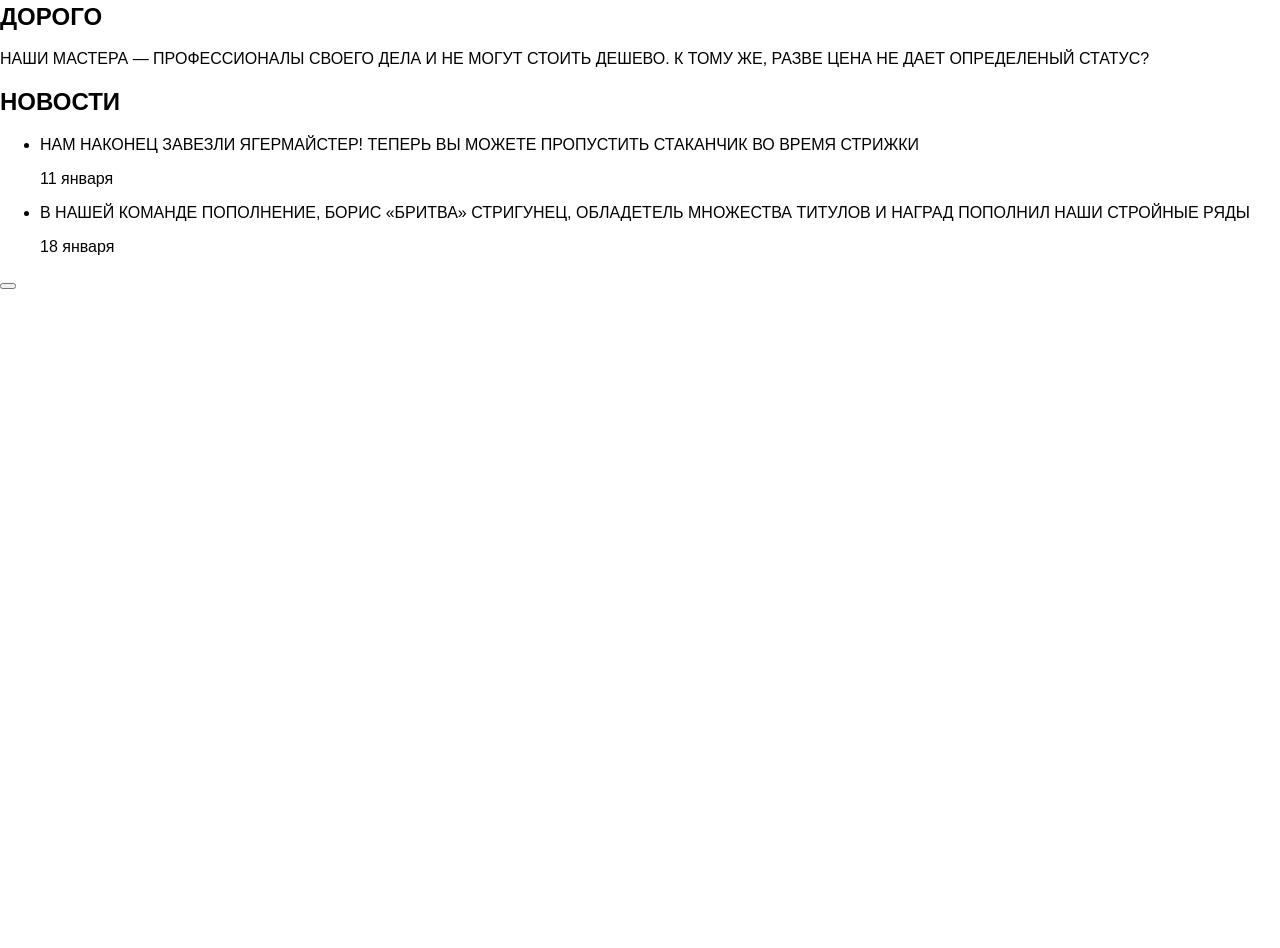
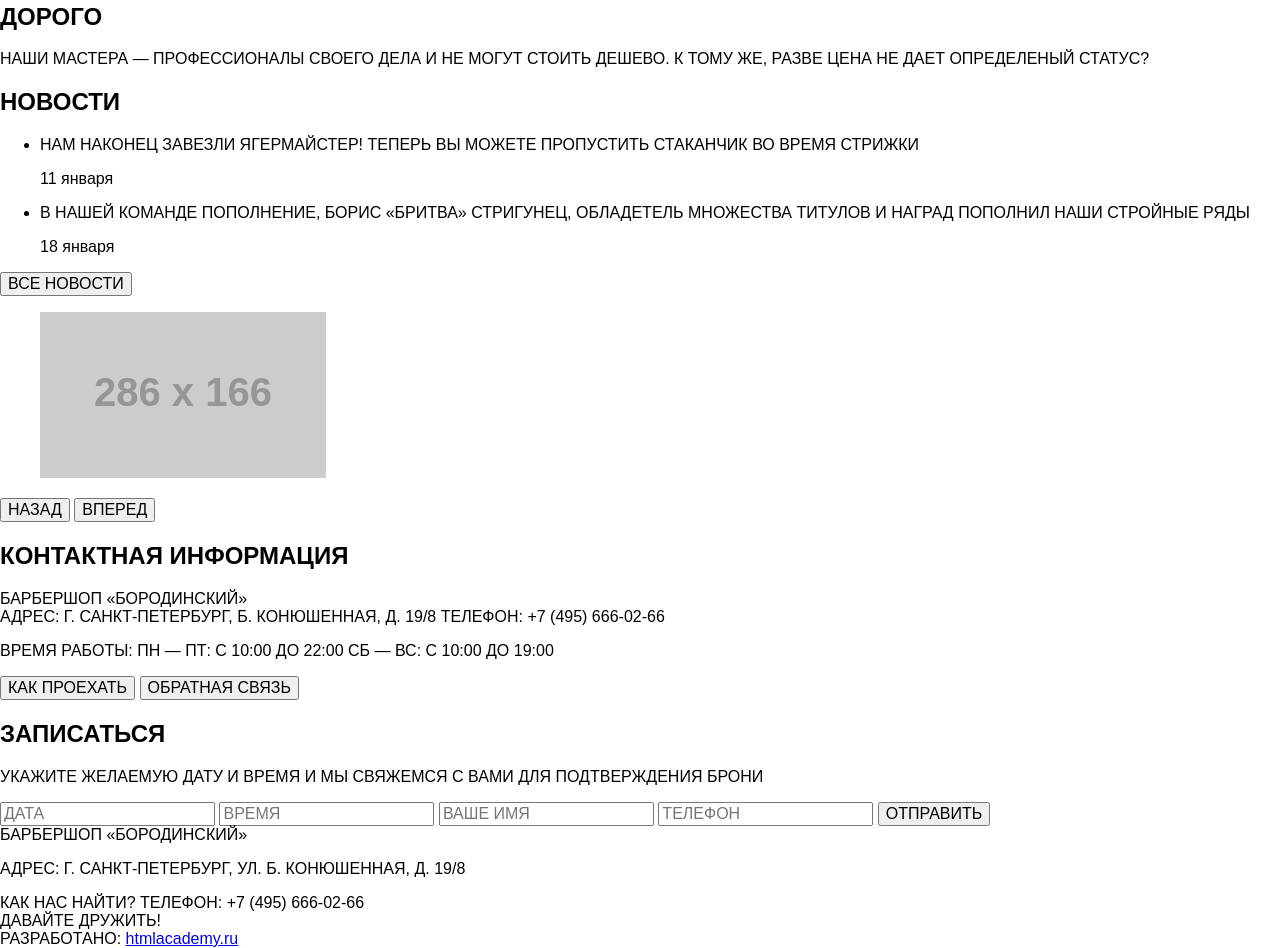
Before and after one commit to Marginall/184645-barbershop, a plain HTML site: page index.html in a window 1280 px wide. Shown: the part 491-1439 px from the top of the page. Before the commit the page ends 800 px from the top, so only its background shows below. Drawn offline with Linux system fonts and the light colour scheme; files that its build step writes are made by us from their sources; placeholder pictures from the web are drawn by us.

Commit message:
Закончил верстку index.html

```diff
--- a/index.html
+++ b/index.html
@@ -49,7 +49,7 @@
       </div>
       <div class="content">
         <div class="left-column">
-          <h2>НОВОСТИ</h2>
+          <h2 class="content-title">НОВОСТИ</h2>
           <ul>
             <li>
               <p>НАМ НАКОНЕЦ ЗАВЕЗЛИ ЯГЕРМАЙСТЕР! ТЕПЕРЬ ВЫ МОЖЕТЕ ПРОПУСТИТЬ СТАКАНЧИК ВО ВРЕМЯ СТРИЖКИ</p>
@@ -61,14 +61,61 @@
               <time datetime="18-01">18 января</time>
             </li>
           </ul>
-          <button type="button"></button>
+          <button class="content-btn" type="button">ВСЕ НОВОСТИ</button>
         </div>
-        <div class="right-column"></div>
+        <div class="right-column">
+          <figure><img src="http://placehold.it/286x166" width="286" height="166" alt="Барбершоп"></figure>
+          <button class="content-btn" type="button">НАЗАД</button>
+          <button class="content-btn" type="button">ВПЕРЕД</button>
+        </div>
       </div>
       <div class="content">
-        <div class="left-column"></div>
-        <div class="right-column"></div>
+        <div class="left-column">
+          <h2 class="content-title">КОНТАКТНАЯ ИНФОРМАЦИЯ</h2>
+          <p>БАРБЕРШОП «БОРОДИНСКИЙ»<br>
+АДРЕС: Г. САНКТ-ПЕТЕРБУРГ, Б. КОНЮШЕННАЯ, Д. 19/8
+          ТЕЛЕФОН: +7 (495) 666-02-66
+          </p>
+          <p>
+            ВРЕМЯ РАБОТЫ:
+ПН — ПТ: С 10:00 ДО 22:00
+СБ — ВС: С 10:00 ДО 19:00
+          </p>
+          <button class="content-btn" type="button">КАК ПРОЕХАТЬ</button>
+          <button class="content-btn" type="button">ОБРАТНАЯ СВЯЗЬ</button>
+        </div>
+        <div class="right-column">
+          <h2 class="content-title">ЗАПИСАТЬСЯ</h2>
+          <p>УКАЖИТЕ ЖЕЛАЕМУЮ ДАТУ И ВРЕМЯ И МЫ СВЯЖЕМСЯ С ВАМИ ДЛЯ ПОДТВЕРЖДЕНИЯ БРОНИ</p>
+          <form class="content-form" action="https://echo.htmlacademy.ru" method="post">
+            <input type="text" name="date" placeholder="ДАТА">
+            <input type="text" name="time" placeholder="ВРЕМЯ">
+            <input type="text" name="name" placeholder="ВАШЕ ИМЯ">
+            <input type="tel" name="phone" placeholder="ТЕЛЕФОН">
+            <button class="content-btn" type="submit">ОТПРАВИТЬ</button>
+          </form>
+        </div>
       </div>
     </main>
+    <footer class="main-footer">
+      <div class="container">
+        <div class="footer-contacts">
+          <span class="contacts-title">БАРБЕРШОП «БОРОДИНСКИЙ»</span>
+          <p>АДРЕС: Г. САНКТ-ПЕТЕРБУРГ, УЛ. Б. КОНЮШЕННАЯ, Д. 19/8</p>
+          <a htef="#">КАК НАС НАЙТИ?</a>
+          <span>ТЕЛЕФОН: +7 (495) 666-02-66</span>
+        </div>
+        <div class="footer-social">
+          <span class="social-title">ДАВАЙТЕ ДРУЖИТЬ!</span>
+          <div class="social vk"></div>
+          <div class="social fb"></div>
+          <div class="social instagram"></div>
+        </div>
+        <div class="footer-copyright">
+          <span class="copyright-title">РАЗРАБОТАНО:</span>
+          <a href="#">htmlacademy.ru</a>
+        </div>
+      </div>
+    </footer>
   </body>
 </html>
```
